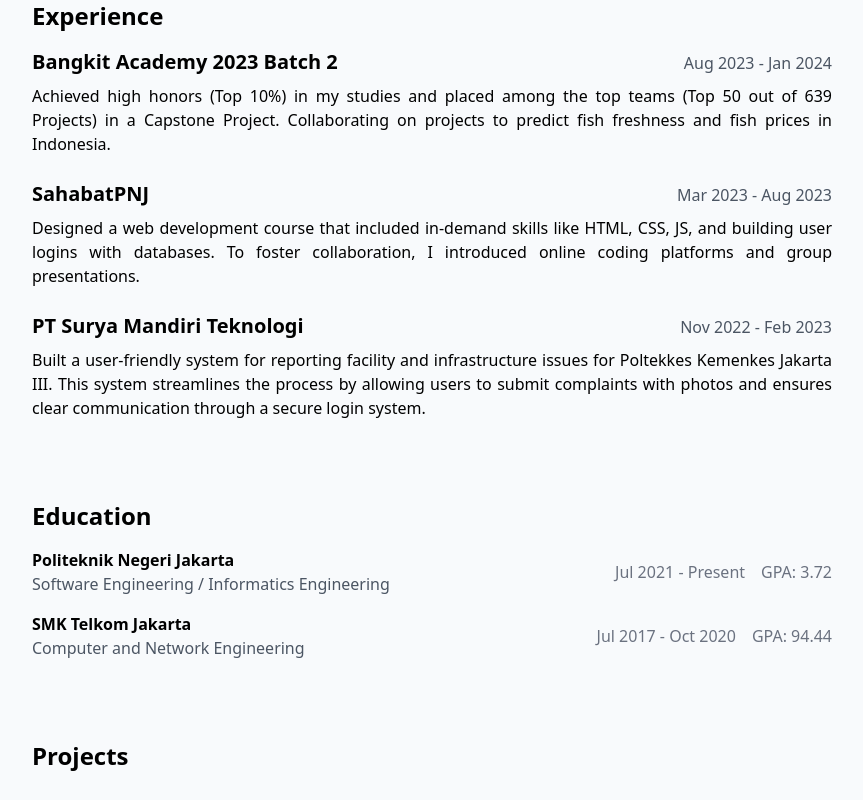
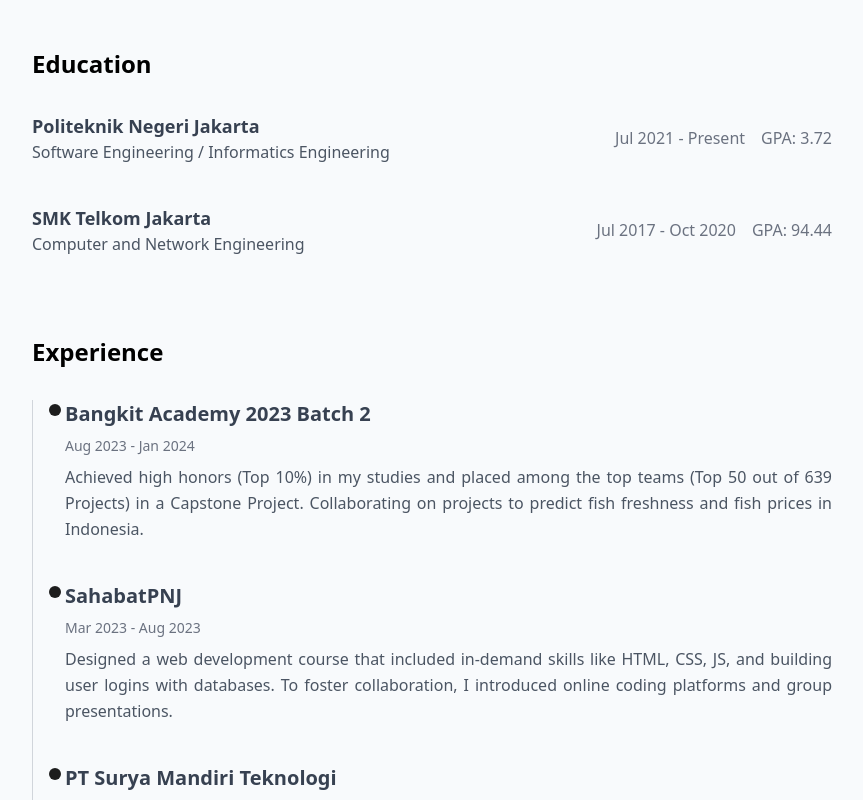
Before and after one commit to nulitas/nulitas.github.io, a React (Vite) app: page / in a window 1280 px wide. Shown: the part 540-1340 px from the top of the page, without its empty margins (208-1071 px from the left). Built offline with nearby package versions, Linux system fonts and the light colour scheme; grey boxes are pictures that could not be loaded.

Commit message:
update 4 files, delete 2 files, move 4 files and create 2 files

```diff
--- a/src/App.tsx
+++ b/src/App.tsx
@@ -1,38 +1,52 @@
 import React from "react";
-import Header from "./Components/Header";
-import About from "./Components/About";
-import Experience from "./Components/Experience";
-import Education from "./Components/Education";
-import Projects from "./Components/Projects";
-import Skills from "./Components/Skills";
-// import { Example } from "./Components/MyComponent";
-// import { MultiDirectionSlide } from "./Components/MultiDirectionSlide";
+import Header from "./pages/Header";
+import About from "./pages/About";
+import Experience from "./pages/Experience";
+import Education from "./pages/Education";
+import Projects from "./pages/Projects";
+import Skills from "./pages/Skills";
+import { motion, useScroll, useSpring } from "framer-motion";
+
 const App: React.FC = () => {
+  const { scrollYProgress } = useScroll();
+  const scaleX = useSpring(scrollYProgress, {
+    stiffness: 100,
+    damping: 30,
+    restDelta: 0.001,
+  });
+
   return (
     <div className="bg-slate-50">
-      <div className="max-w-4xl mx-auto p-4">
-        {/* <MultiDirectionSlide /> */}
+      <motion.div
+        className="fixed top-0 left-0 right-0 h-2 bg-[#1d1d1d] z-50"
+        style={{ scaleX }}
+      />
 
-        <div className="my-20">{/* <Example /> */}</div>
-        <div className="my-20">
+      <main className="max-w-4xl mx-auto p-4">
+        <section id="header" className="my-24">
           <Header />
-        </div>
-        <div className="my-20">
+        </section>
+
+        <section id="about" className="my-20">
           <About />
-        </div>
-        <div className="my-20">
+        </section>
+
+        <section id="education" className="my-20">
+          <Education />
+        </section>
+
+        <section id="experience" className="my-20">
           <Experience />
-        </div>
-        <div className="my-20">
-          <Education />
-        </div>
-        <div className="my-20">
+        </section>
+
+        <section id="projects" className="my-28">
           <Projects />
-        </div>
-        <div className="my-20">
+        </section>
+
+        <section id="skills" className="my-20">
           <Skills />
-        </div>
-      </div>
+        </section>
+      </main>
     </div>
   );
 };
--- a/src/Components/Education.tsx
+++ /dev/null
@@ -1,37 +0,0 @@
-import React from "react";
-import { education } from "../data";
-import { motion } from "framer-motion";
-
-const Education: React.FC = () => {
-  return (
-    <motion.section
-      className="my-8 px-8"
-      initial={{ opacity: 0, x: -50, scale: 0.5 }}
-      whileInView={{ opacity: 1, x: 0, scale: 1 }}
-      transition={{ duration: 0.5 }}
-    >
-      <h3 className="text-2xl font-semibold mb-4">Education</h3>
-      <div className="space-y-4">
-        {education.map((edu, index) => (
-          <div
-            key={index}
-            className="flex flex-col md:flex-row justify-between items-start md:items-center"
-          >
-            <div className="flex-grow">
-              <h4 className="font-bold">{edu.institution}</h4>
-              <p className="text-gray-600">{edu.degree}</p>
-            </div>
-            <p className="text-gray-500 md:text-right mt-2 md:mt-0 md:ml-4">
-              {edu.date}
-            </p>
-            <p className="text-gray-500 md:text-right mt-2 md:mt-0 md:ml-4">
-              GPA: {edu.gpa}
-            </p>
-          </div>
-        ))}
-      </div>
-    </motion.section>
-  );
-};
-
-export default Education;
--- a/src/Components/Experience.tsx
+++ /dev/null
@@ -1,38 +0,0 @@
-import React from "react";
-import { experiences } from "../data";
-import { motion } from "framer-motion";
-
-const Experience: React.FC = () => {
-  return (
-    <motion.section
-      className="my-8 px-8"
-      initial={{ opacity: 0, x: -50, scale: 0.5 }}
-      whileInView={{ opacity: 1, x: 0, scale: 1 }}
-      transition={{ duration: 0.5 }}
-    >
-      <h2 className="text-2xl font-semibold mb-4">Experience</h2>
-      {experiences.map((experience, index) => (
-        <motion.div
-          key={index}
-          className="mb-6"
-          initial={{ opacity: 0, y: 10 }}
-          whileInView={{ opacity: 1, y: 0 }}
-          viewport={{ once: true }}
-          transition={{ duration: 0.5, delay: index * 0.2 }}
-        >
-          <div className="flex flex-col md:flex-row md:justify-between md:items-baseline">
-            <h3 className="text-xl font-semibold">{experience.title}</h3>
-            <span className="text-gray-600 mt-1 md:mt-0">
-              {experience.date}
-            </span>
-          </div>
-          <div className="text-justify mt-2">
-            <p>{experience.description}</p>
-          </div>
-        </motion.div>
-      ))}
-    </motion.section>
-  );
-};
-
-export default Experience;
--- a/src/data.ts
+++ b/src/data.ts
@@ -37,7 +37,7 @@
   name: "Andra Rizki Pratama",
   role: "Software Engineer | TensorFlow Certified",
   location: "Jakarta, Indonesia",
-  image: "me.jpg", // Add the path to the profile picture
+  image: "me.jpg",
   contact: {
     github: "https://github.com/andra-rizki-pratama",
     linkedin: "https://www.linkedin.com/in/andra-rizki-pratama/",
--- a/src/index.css
+++ b/src/index.css
@@ -2,22 +2,18 @@
 @tailwind components;
 @tailwind utilities;
 
-/* Customizes the whole scrollbar */
 ::-webkit-scrollbar {
-  width: 12px; /* Width of the scrollbar */
+  width: 12px;
 }
 
-/* Customizes the track of the scrollbar */
 ::-webkit-scrollbar-track {
-  background: #f4f4f5; /* Color of the track */
+  background: #f4f4f5;
 }
 
-/* Customizes the thumb of the scrollbar */
 ::-webkit-scrollbar-thumb {
-  background: #1d1d1d; /* Color of the thumb */
+  background: #1d1d1d;
 }
 
-/* Changes the thumb color on hover */
 ::-webkit-scrollbar-thumb:hover {
-  background: #1d1d1d; /* Darker color on hover */
+  background: #1d1d1d;
 }
--- /dev/null
+++ b/src/pages/Education.tsx
@@ -0,0 +1,63 @@
+import React, { useState } from "react";
+import { education } from "../data";
+import { motion } from "framer-motion";
+
+const Education: React.FC = () => {
+  const [inViewIndexes, setInViewIndexes] = useState<number[]>([]);
+
+  return (
+    <motion.section
+      className="my-16 px-8"
+      initial={{ opacity: 0, x: -50, scale: 0.95 }}
+      whileInView={{ opacity: 1, x: 0, scale: 1 }}
+      transition={{ duration: 0.6 }}
+    >
+      <motion.header
+        initial={{ opacity: 0, x: -50, scale: 0.5 }}
+        whileInView={{ opacity: 1, x: 0, scale: 1 }}
+        transition={{ duration: 0.5 }}
+        className="text-2xl font-semibold mb-8"
+      >
+        Education
+      </motion.header>
+      <div className="space-y-10">
+        {education.map((edu, index) => (
+          <motion.div
+            key={index}
+            className="flex flex-col md:flex-row justify-between items-start md:items-center space-y-2 md:space-y-0"
+            initial={{ opacity: 0, y: 20 }}
+            whileInView={{ opacity: 1, y: 0 }}
+            onViewportEnter={() => {
+              if (!inViewIndexes.includes(index)) {
+                setInViewIndexes([...inViewIndexes, index]);
+              }
+            }}
+            onViewportLeave={() => {
+              setInViewIndexes((prev) => prev.filter((i) => i !== index));
+            }}
+            animate={
+              inViewIndexes.includes(index)
+                ? { opacity: 1, y: 0 }
+                : { opacity: 0, y: 20 }
+            }
+            transition={{ duration: 0.6, delay: index * 0.2 }}
+            viewport={{ once: false, amount: 0.5 }}
+          >
+            <div className="flex-grow">
+              <h4 className="font-bold text-lg text-gray-700">
+                {edu.institution}
+              </h4>
+              <p className="text-gray-600">{edu.degree}</p>
+            </div>
+            <div className="flex flex-col md:flex-row md:items-center space-y-2 md:space-y-0 md:space-x-4">
+              <p className="text-gray-500">{edu.date}</p>
+              <p className="text-gray-500">GPA: {edu.gpa}</p>
+            </div>
+          </motion.div>
+        ))}
+      </div>
+    </motion.section>
+  );
+};
+
+export default Education;
--- /dev/null
+++ b/src/pages/Experience.tsx
@@ -0,0 +1,64 @@
+import React, { useState } from "react";
+import { experiences } from "../data";
+import { motion } from "framer-motion";
+
+const Experience: React.FC = () => {
+  const [inViewIndexes, setInViewIndexes] = useState<number[]>([]);
+
+  return (
+    <motion.section
+      className="my-16 px-8"
+      initial={{ opacity: 0, x: -50, scale: 0.95 }}
+      whileInView={{ opacity: 1, x: 0, scale: 1 }}
+      transition={{ duration: 0.6 }}
+    >
+      <motion.header
+        initial={{ opacity: 0, x: -50, scale: 0.5 }}
+        whileInView={{ opacity: 1, x: 0, scale: 1 }}
+        transition={{ duration: 0.5 }}
+        className="text-2xl font-semibold mb-8"
+      >
+        Experience
+      </motion.header>
+      <div className="relative border-l border-gray-300 pl-8 space-y-10">
+        {experiences.map((experience, index) => (
+          <motion.div
+            key={index}
+            className="relative"
+            initial={{ opacity: 0, y: 30 }}
+            whileInView={{ opacity: 1, y: 0 }}
+            onViewportEnter={() => {
+              if (!inViewIndexes.includes(index)) {
+                setInViewIndexes([...inViewIndexes, index]);
+              }
+            }}
+            onViewportLeave={() => {
+              setInViewIndexes((prev) => prev.filter((i) => i !== index));
+            }}
+            animate={
+              inViewIndexes.includes(index)
+                ? { opacity: 1, y: 0 }
+                : { opacity: 0, y: 30 }
+            }
+            transition={{ duration: 0.6 }}
+            viewport={{ once: false, amount: 0.5 }}
+          >
+            <div className="absolute -left-4 top-1 w-3 h-3 bg-[#1d1d1d] rounded-full"></div>
+
+            <div className="flex flex-col space-y-2">
+              <h3 className="text-xl font-semibold text-gray-700">
+                {experience.title}
+              </h3>
+              <span className="text-sm text-gray-500">{experience.date}</span>
+              <p className="text-gray-600 text-justify leading-relaxed">
+                {experience.description}
+              </p>
+            </div>
+          </motion.div>
+        ))}
+      </div>
+    </motion.section>
+  );
+};
+
+export default Experience;
--- a/src/Components/Projects.tsx
+++ b/src/pages/Projects.tsx
@@ -38,7 +38,14 @@
 
   return (
     <section className="my-8 px-8">
-      <h3 className="text-2xl font-semibold mb-8">Projects</h3>
+      <motion.header
+        initial={{ opacity: 0, x: -50, scale: 0.5 }}
+        whileInView={{ opacity: 1, x: 0, scale: 1 }}
+        transition={{ duration: 0.5 }}
+        className="text-2xl font-semibold mb-8"
+      >
+        Projects
+      </motion.header>
       <div className="grid grid-cols-1 md:grid-cols-2 lg:grid-cols-3 gap-8">
         {projects.map((project, index) => (
           <motion.div
--- a/src/Components/Skills.tsx
+++ b/src/pages/Skills.tsx
@@ -1,3 +1,4 @@
+/* eslint-disable @typescript-eslint/no-explicit-any */
 import React from "react";
 import { skills } from "../data";
 import { motion } from "framer-motion";
--- a/tailwind.config.js
+++ b/tailwind.config.js
@@ -1,5 +1,5 @@
 /** @type {import('tailwindcss').Config} */
-module.exports = {
+export default {
   content: ["./src/**/*.{js,jsx,ts,tsx}", "./public/index.html"],
   theme: {
     extend: {},
```
Also changed, not shown: src/pages/About.tsx (renamed from src/Components/About.tsx, +8 -8 lines), src/pages/Header.tsx (renamed from src/Components/Header.tsx).
